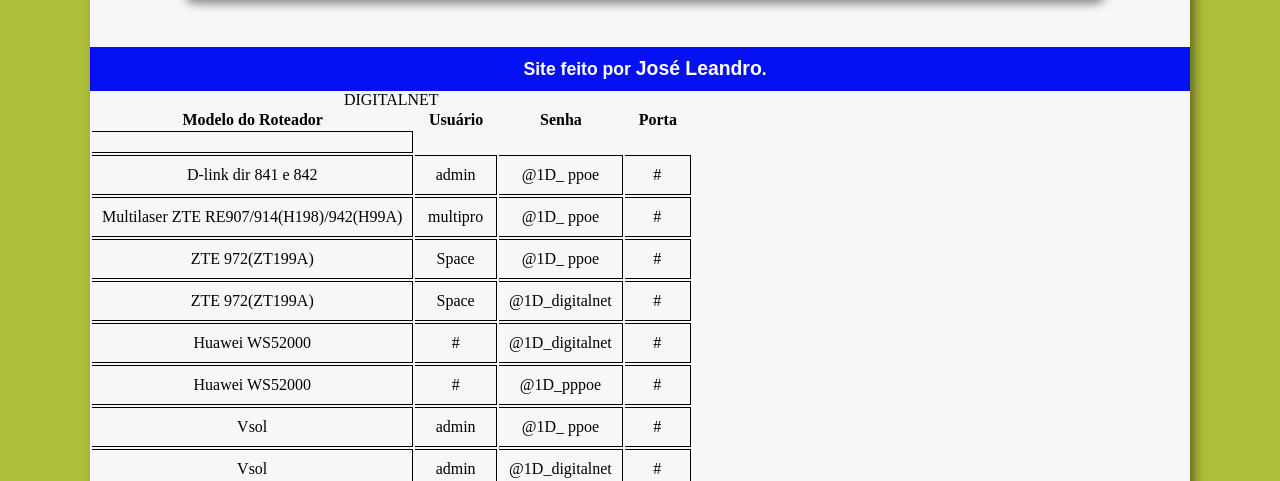
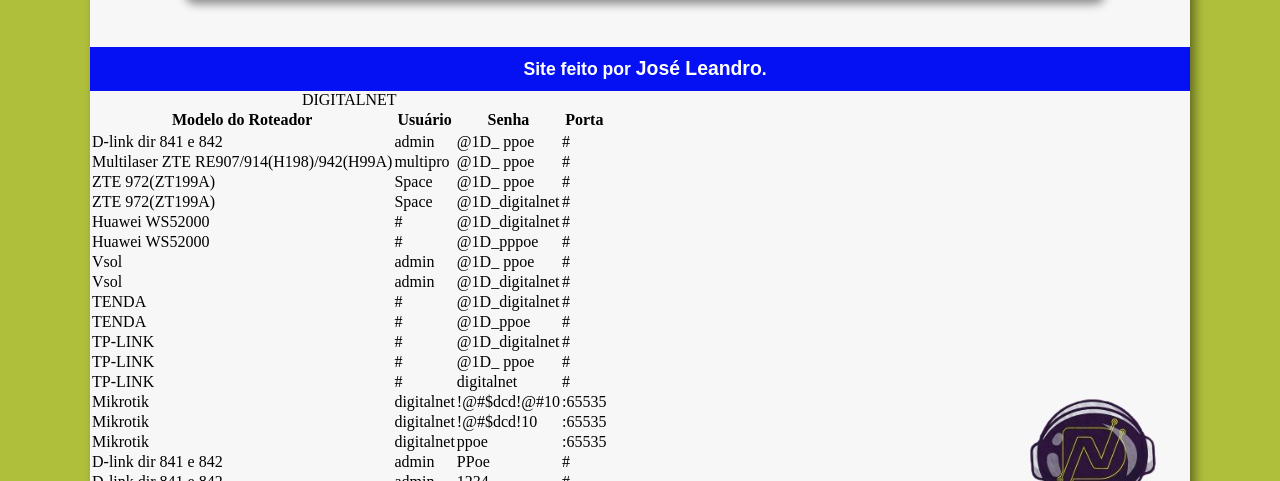
Before and after one commit to Jleandrogm/liberacao, a plain HTML site: page tabela-senhas.html in a window 1280 px wide. Shown: the part 319-800 px from the top of the page. Drawn offline with Linux system fonts and the light colour scheme; a web font is replaced by a local one.

Commit message:
Atualização do arquivo da liberação

```diff
--- a/style.css
+++ b/style.css
@@ -101,20 +101,6 @@
 table{
 
 }
-td{
-    border-bottom: 1px solid black;
-    border-top: 1px solid black;
-    border-right: 1px solid black;
-    text-align: center;
-    margin: 0px;
-    padding: 10px;
-}
-tr{
-
-}
-th{
-
-}
 .botão{
     background-color: var(--cor005);
     padding: 20px;
```
